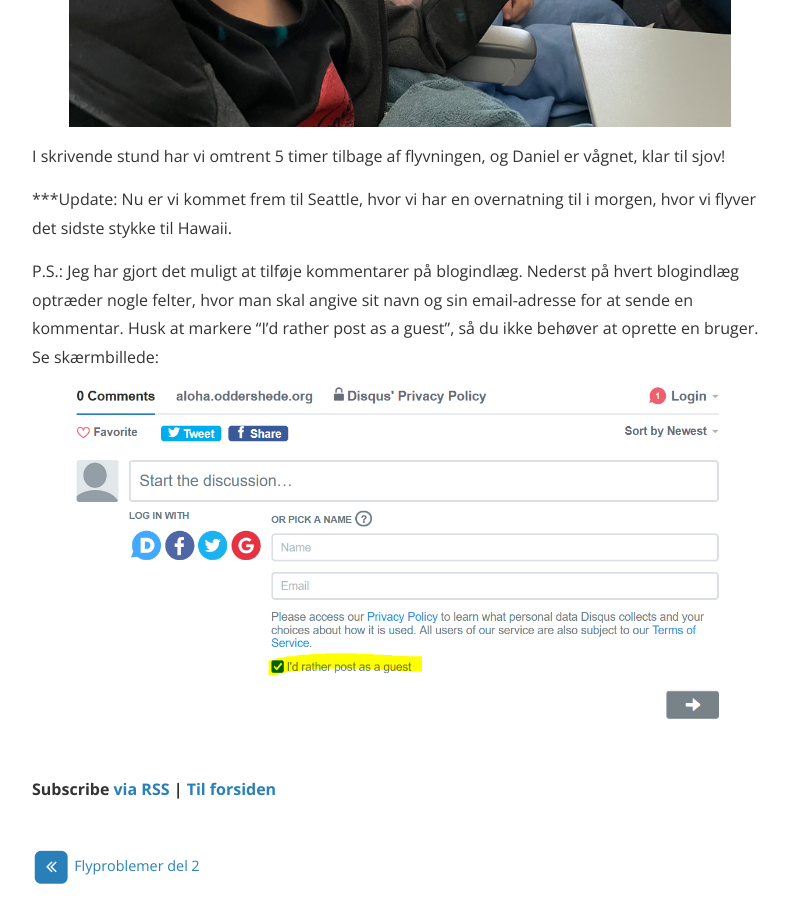
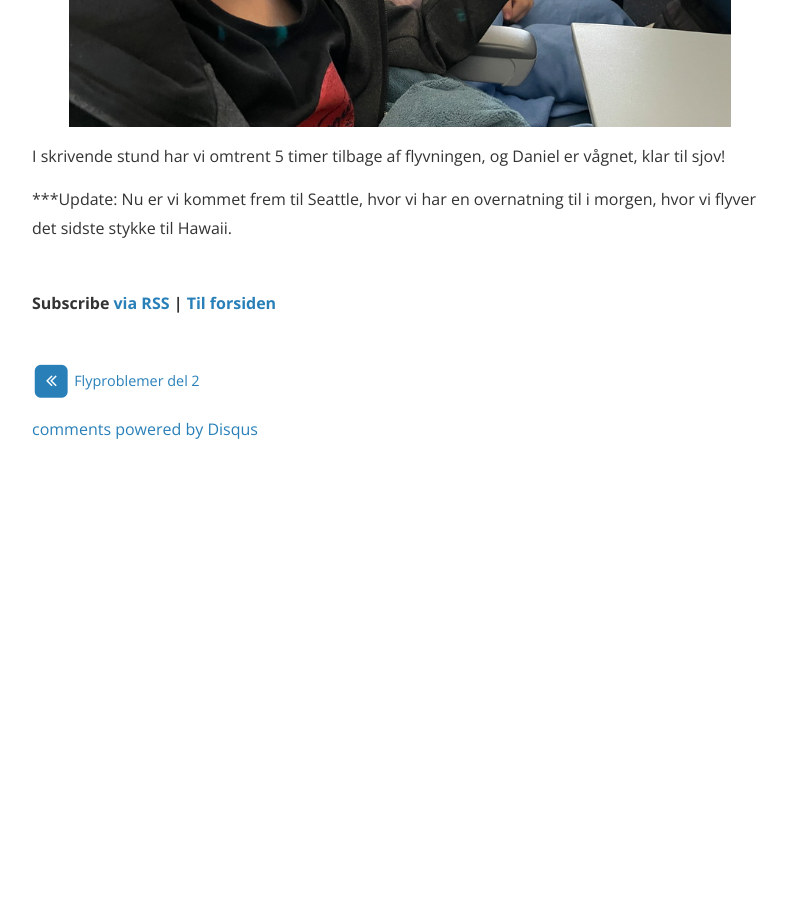
Before and after one commit to cshenrik/aloha, a Jekyll site: the page built from _posts/2022-06-30-stemning-fra-foerste-rejsedag.md, in a window 1280 px wide and 900 px high, scrolled down 2423 px. Shown: the whole window, without its empty margins (240-1029 px from the left). Built offline with Jekyll 4.4.1, drawn with Linux system fonts in a browser that asks for light colours; nearby versions of some CDN libraries; comment, search, counter and statistics services are not loaded; after the commit the page ends 2883 px from its top, so only the background shows below that.

Commit message:
Update 2022-06-30-stemning-fra-foerste-rejsedag.md

```diff
--- a/_posts/2022-06-30-stemning-fra-foerste-rejsedag.md
+++ b/_posts/2022-06-30-stemning-fra-foerste-rejsedag.md
@@ -36,7 +35,3 @@ Der blev uddelt "gadgets" med stor underholdningsværdi:
 I skrivende stund har vi omtrent 5 timer tilbage af flyvningen, og Daniel er vågnet, klar til sjov!
 
 ***Update: Nu er vi kommet frem til Seattle, hvor vi har en overnatning til i morgen, hvor vi flyver det sidste stykke til Hawaii.
-
-P.S.: Jeg har gjort det muligt at tilføje kommentarer på blogindlæg. Nederst på hvert blogindlæg optræder nogle felter, hvor man skal angive sit navn og sin email-adresse for at sende en kommentar. Husk at markere "I'd rather post as a guest", så du ikke behøver at oprette en bruger. Se skærmbillede:
-
-<img src="/assets/2022-06-30/disqus.png" title="Kommentarer">
```
Also changed, not shown: other parts of _posts/2022-06-30-stemning-fra-foerste-rejsedag.md (+0 -1 lines).
